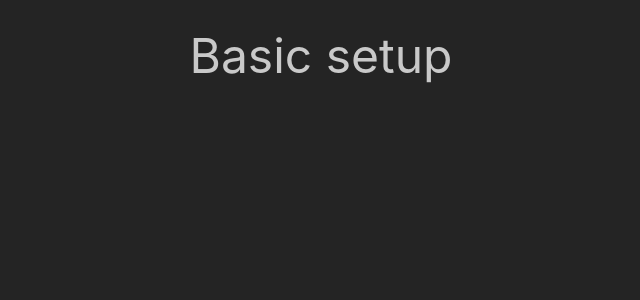
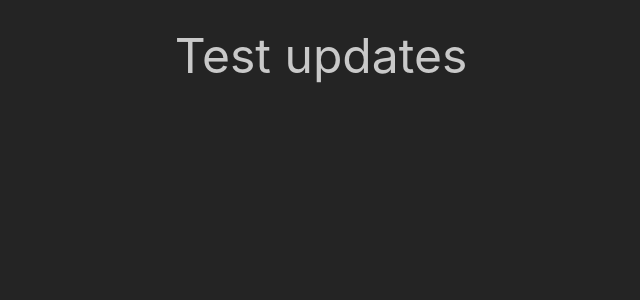
Before and after one commit to Jovarasleo/woTracker, a React (Vite) app: page / in a window 1280 px wide. Shown: the top 300 px of the page, without its empty margins (319-959 px from the left). Built offline with nearby package versions, Linux system fonts and the light colour scheme.

Commit message:
test pwa updates

```diff
--- a/src/App.tsx
+++ b/src/App.tsx
@@ -1,11 +1,7 @@
 import "./App.css";
 
 function App() {
-  return (
-    <>
-      <h1 className="text-5xl">Basic setup</h1>
-    </>
-  );
+  return <h1 className="text-5xl">Test updates</h1>;
 }
 
 export default App;
```
